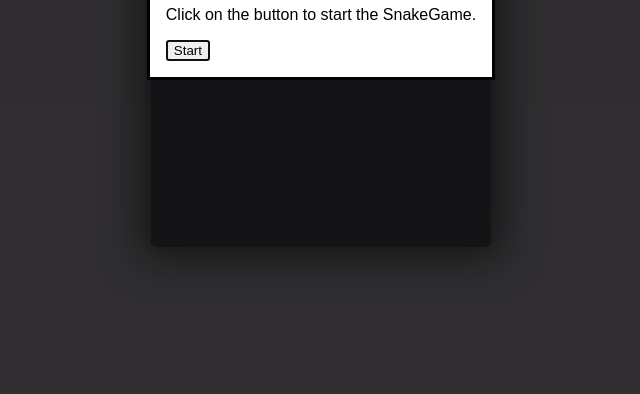
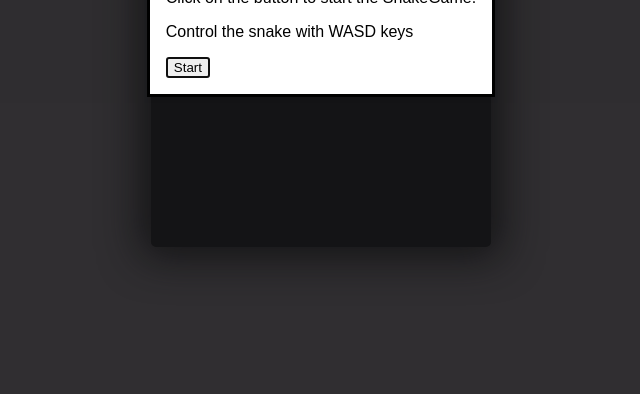
Before and after one commit to nigina23/Snake2022, a plain HTML site: page index.html in a window 1280 px wide. Shown: the part 406-800 px from the top of the page, without its empty margins (319-959 px from the left). Drawn offline with Linux system fonts and the light colour scheme.

Commit message:
Add controls instruction to the dialog

```diff
--- a/index.html
+++ b/index.html
@@ -9,6 +9,7 @@
     <dialog>
         <h1>Hello!</h1>
         <p>Click on the button to start the SnakeGame.</p>
+        <p>Control the snake with WASD keys</p>
         <button id=closeDialog>Start</button>
     </dialog>
 </head>
```
